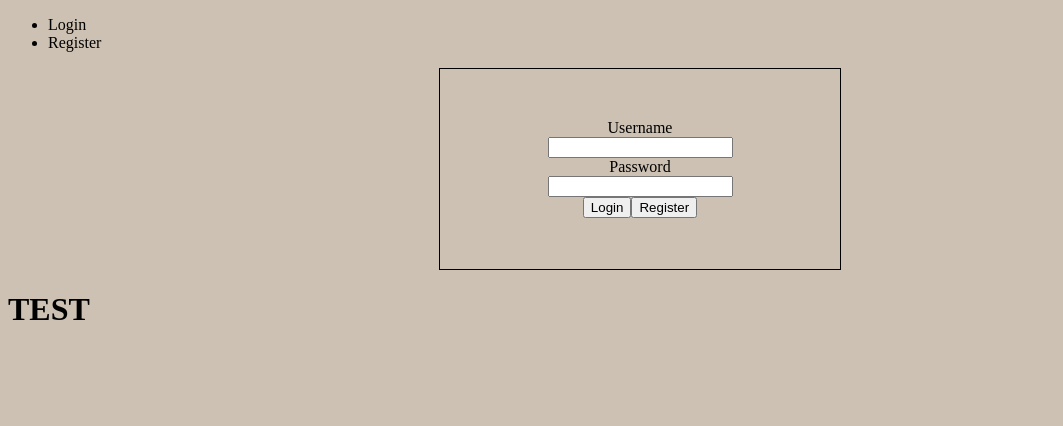
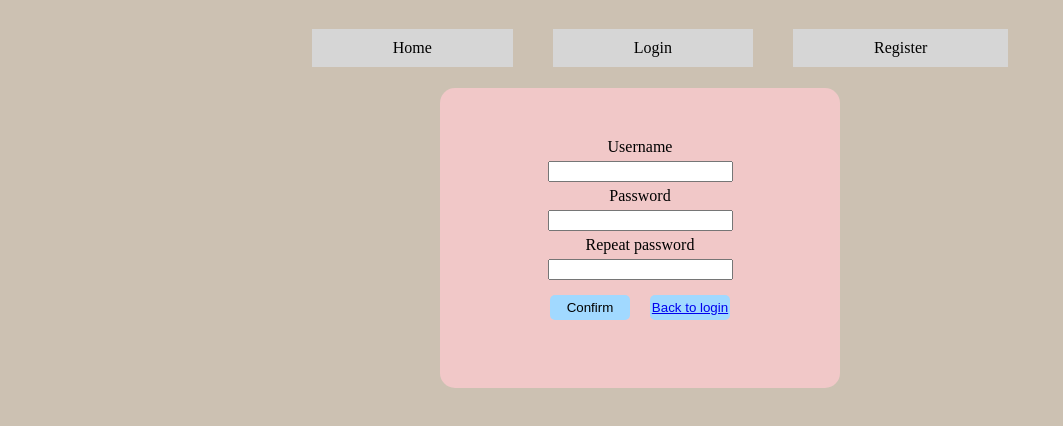
Before and after one commit to ArminasStrolys/arminas_strolys_2022_06_27, a React (Create React App) app in the folder client/: page /register in a window 1280 px wide. Shown: the top 426 px of the page, without its empty margins (0-1063 px from the left). Built offline with nearby package versions, Linux system fonts and the light colour scheme.

Commit message:
Login/register forms + navigation and main page

```diff
--- a/client/src/components/app/App.js
+++ b/client/src/components/app/App.js
@@ -1,19 +1,21 @@
 import { BrowserRouter as Router, Route, Routes } from "react-router-dom";
 import Navbar from "./navbar/Navbar";
+import Main from "./main/Main";
 import Login from "./login/Login";
 import Register from "./register/Register";
+
 
 function App() {
   return (
     <div>
       <Navbar />
-      <Login />
       <Router>
         <Routes>
+        <Route path="/" element={<Main />} />
         <Route path="/login" element={<Login />} />
+        <Route path="/register" element={<Register />} />
         </Routes>
       </Router>
-      <h1>TEST</h1>
     </div>
   );
 }
--- a/client/src/components/app/login/Login.jsx
+++ b/client/src/components/app/login/Login.jsx
@@ -11,7 +11,7 @@ const Login = () => {
         <input type="text" required />
         <br />
         <button>Login</button>
-        <button>Register</button>
+        <button><a href="/register">Register</a></button>
       </form>
     </div>
   );
--- /dev/null
+++ b/client/src/components/app/main/Main.jsx
@@ -0,0 +1,11 @@
+import React from 'react';
+
+const Main = () => {
+    return (
+        <div>
+            <h1>Main page</h1>
+        </div>
+    );
+}
+
+export default Main;
--- a/client/src/components/app/navbar/Navbar.jsx
+++ b/client/src/components/app/navbar/Navbar.jsx
@@ -3,9 +3,10 @@ import React from 'react';
 const Navbar = () => {
     return (
         <div className='navbar_class'>
-            <ul>
-                <li>Login</li>
-                <li>Register</li>
+            <ul className='nav_list'>
+                <li><a href="/">Home</a></li>
+                <li><a href="/login">Login</a></li>
+                <li><a href="/register">Register</a></li>
             </ul>
         </div>
     );
--- a/client/src/components/app/register/Register.jsx
+++ b/client/src/components/app/register/Register.jsx
@@ -2,8 +2,8 @@ import React from "react";
 
 const Register = () => {
   return (
-    <div>
-      <form>
+    <div className="register_panel">
+      <form className="register_form">
       <label>Username</label>
         <input type="text" required />
         <br />
@@ -13,8 +13,8 @@ const Register = () => {
         <label>Repeat password</label>
         <input type="password" required />
         <br />
-        <button>Login</button>
-        <button>Register</button>
+        <button>Confirm</button>
+        <button><a href="/login">Back to login</a></button>
       </form>
     </div>
   );
--- a/client/src/style/_login.scss
+++ b/client/src/style/_login.scss
@@ -3,10 +3,24 @@
   padding-top: 50px;
   width: 400px;
   height: 150px;
-  border: 1px solid black;
   text-align: center;
+  background-color: rgb(219, 238, 201);
+  border-radius: 15px;
 }
 .login_form {
   margin: auto;
   width: 200px;
+  button {
+    background-color: rgb(161, 217, 255);
+    width: 40%;
+    border: none;
+    margin: 10px 10px;
+    padding: 5px 0;
+    transition: 0.3s;
+    border-radius: 5px;
+  }
+  button:hover {
+    background-color: rgb(122, 202, 255);
+    cursor: pointer;
+  }
 }
--- a/client/src/style/_nav.scss
+++ b/client/src/style/_nav.scss
@@ -1,5 +1,29 @@
 @import "_var.scss";
 
-.navbar_class{
-    margin: 0 auto;
+.navbar_class {
+  margin: 0 auto;
+  display: inline-block;
+  width: 100%;
+  text-align: center;
+  .nav_list {
+    list-style-type: none;
+    li {
+      display: inline-block;
+      background-color: rgb(214, 214, 214);
+      padding: 10px 1px;
+      margin: 5px 20px;
+      a {
+        color: $black;
+        text-decoration: none;
+        transition: 0.3s;
+        padding: 10px 80px;
+      }
+    }
+    li:hover {
+        cursor: pointer;
+      a {
+        color: gray;
+      }
+    }
+  }
 }
--- a/client/src/style/_register.scss
+++ b/client/src/style/_register.scss
@@ -0,0 +1,29 @@
+.register_panel {
+  margin: 0 auto;
+  padding-top: 50px;
+  width: 400px;
+  height: 250px;
+  background-color: rgb(241, 200, 200);
+  text-align: center;
+  border-radius: 15px;
+}
+.register_form {
+  margin: auto;
+  width: 200px;
+  input {
+    margin: 5px;
+  }
+  button {
+    background-color: rgb(161, 217, 255);
+    width: 40%;
+    border: none;
+    margin: 10px 10px;
+    padding: 5px 0;
+    transition: 0.3s;
+    border-radius: 5px;
+  }
+  button:hover {
+    background-color: rgb(122, 202, 255);
+    cursor: pointer;
+  }
+}
```
